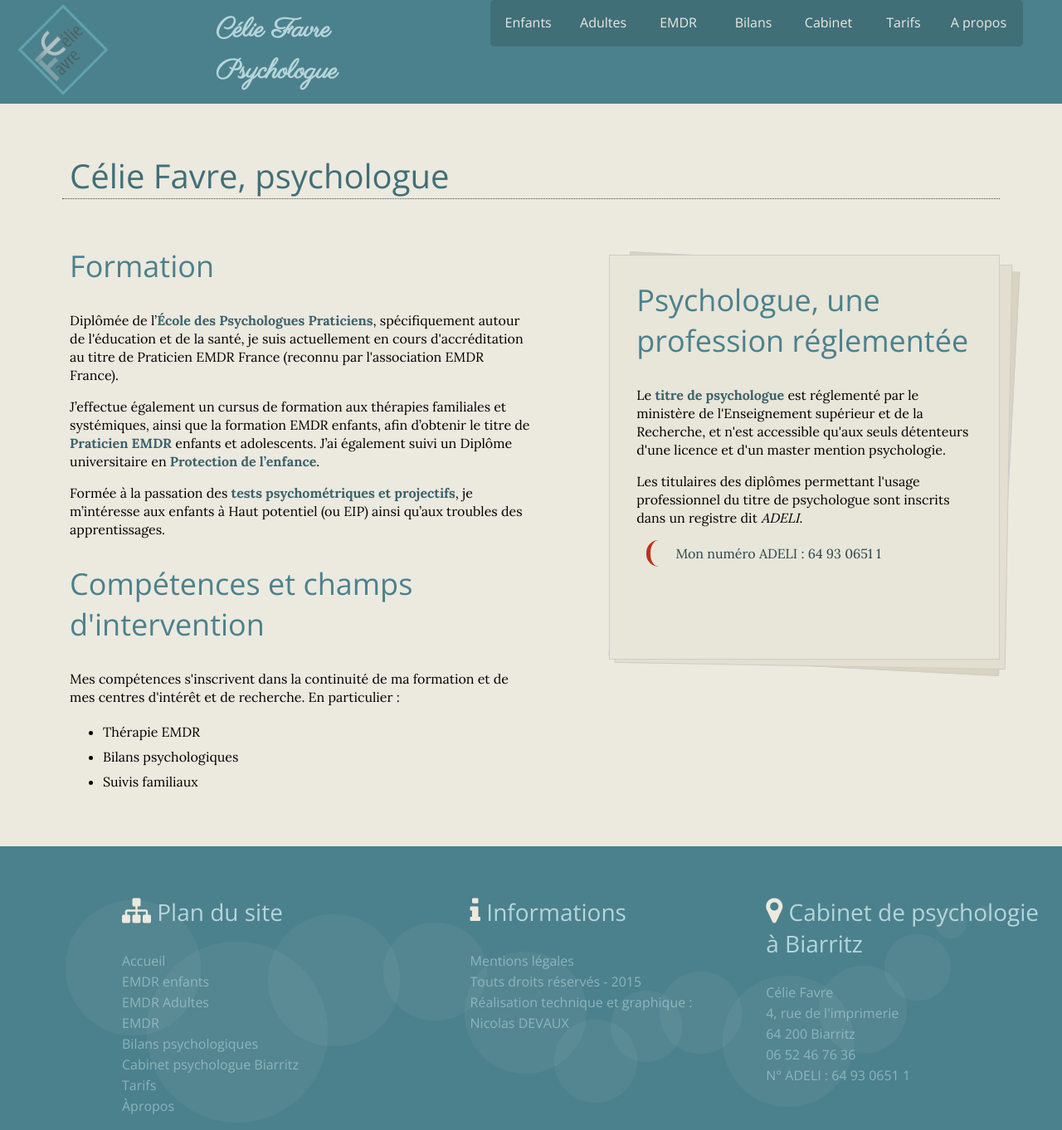
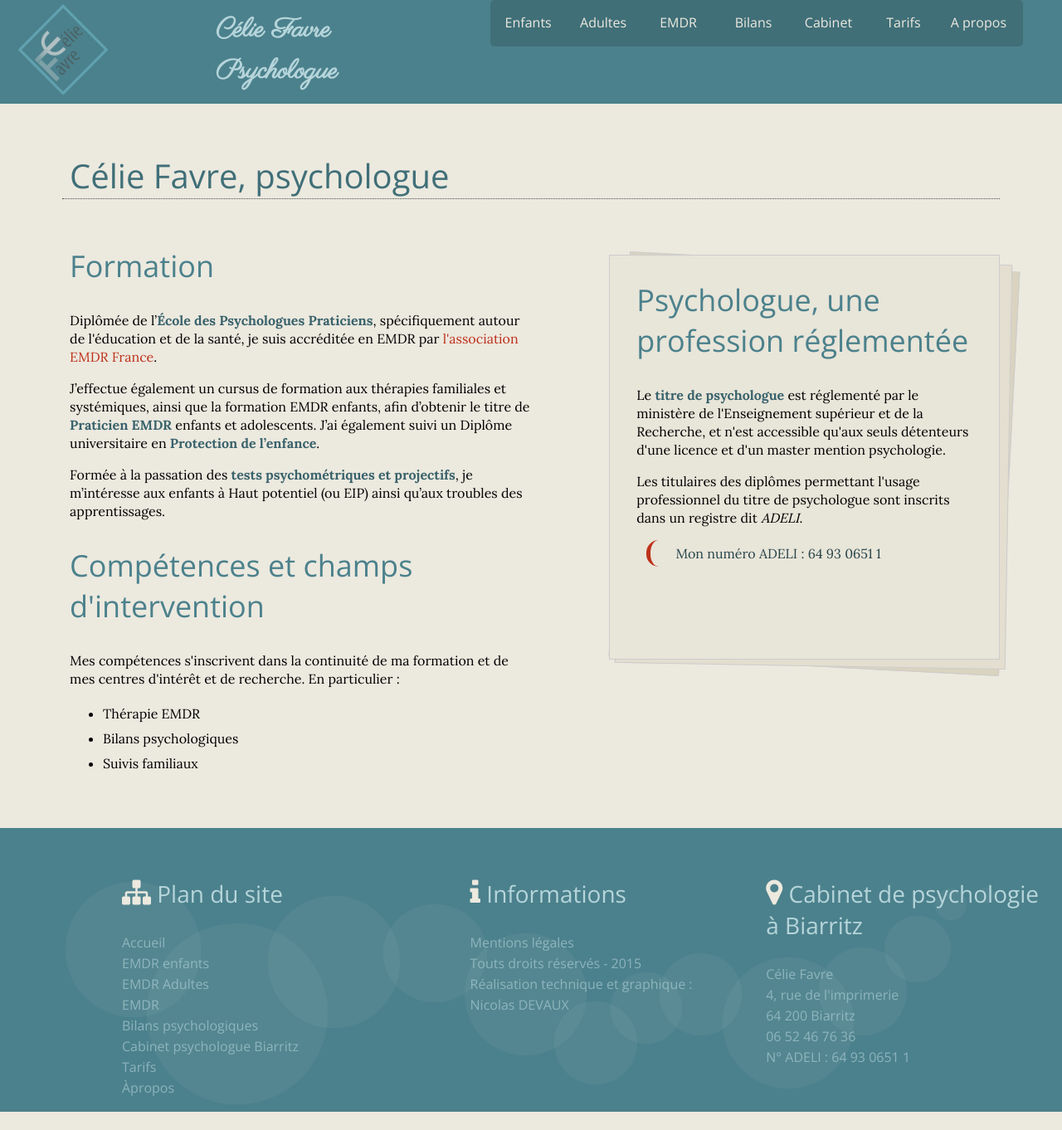
Before and after one commit to celiefavre/celiefavre.github.io, a Jekyll site: the page built from psychologue-favre/index.html, in a window 1280 px wide. Shown: the whole page at 83% size. Built offline with Jekyll 4.4.1, drawn with Linux system fonts in a browser that asks for light colours; nearby versions of some CDN libraries; after the commit the page ends 1340 px from its top, so only the background shows below that.

Commit message:
ajout accrédiatation EMDR

```diff
--- a/psychologue-favre/index.html
+++ b/psychologue-favre/index.html
@@ -8,7 +8,7 @@ description: Célie Favre, psychologue à Biarritz, Bayonne et Anglet.
 		<h1>Célie Favre, psychologue</h1>
 		<div class="content-left">
 			<h2>Formation</h2>
-			<p>Diplômée de l’<strong>&Eacute;cole des Psychologues Praticiens</strong>, spécifiquement autour de l'éducation et de la santé, je suis actuellement en cours d'accréditation au titre de Praticien EMDR France (reconnu par l'association EMDR France).</p>
+			<p>Diplômée de l’<strong>&Eacute;cole des Psychologues Praticiens</strong>, spécifiquement autour de l'éducation et de la santé, je suis accréditée en EMDR par <a href="http://www.emdr-france.org">l'association EMDR France</a>.</p>
 			<p>J’effectue également un cursus de formation aux thérapies familiales et systémiques, ainsi que la formation EMDR enfants, afin d’obtenir le titre de <strong>Praticien EMDR</strong> enfants et adolescents. J’ai également suivi un Diplôme universitaire en <strong>Protection de l’enfance</strong>.</p>
 			<p>Formée à la passation des <strong>tests psychométriques et projectifs</strong>, je m’intéresse aux enfants à Haut potentiel (ou EIP) ainsi qu’aux troubles des apprentissages.</p>
 			<h2>Compétences et champs d'intervention</h2>
```
